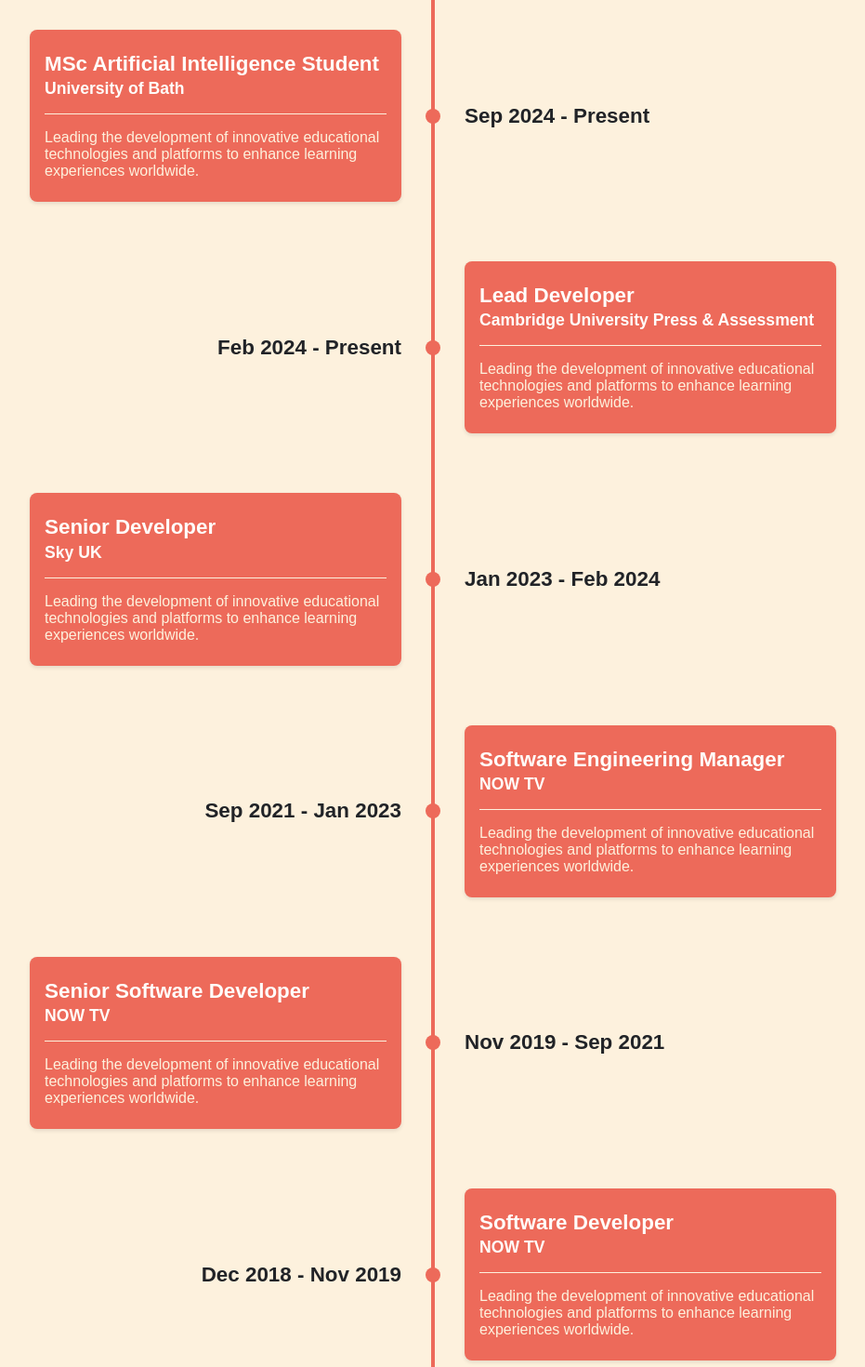
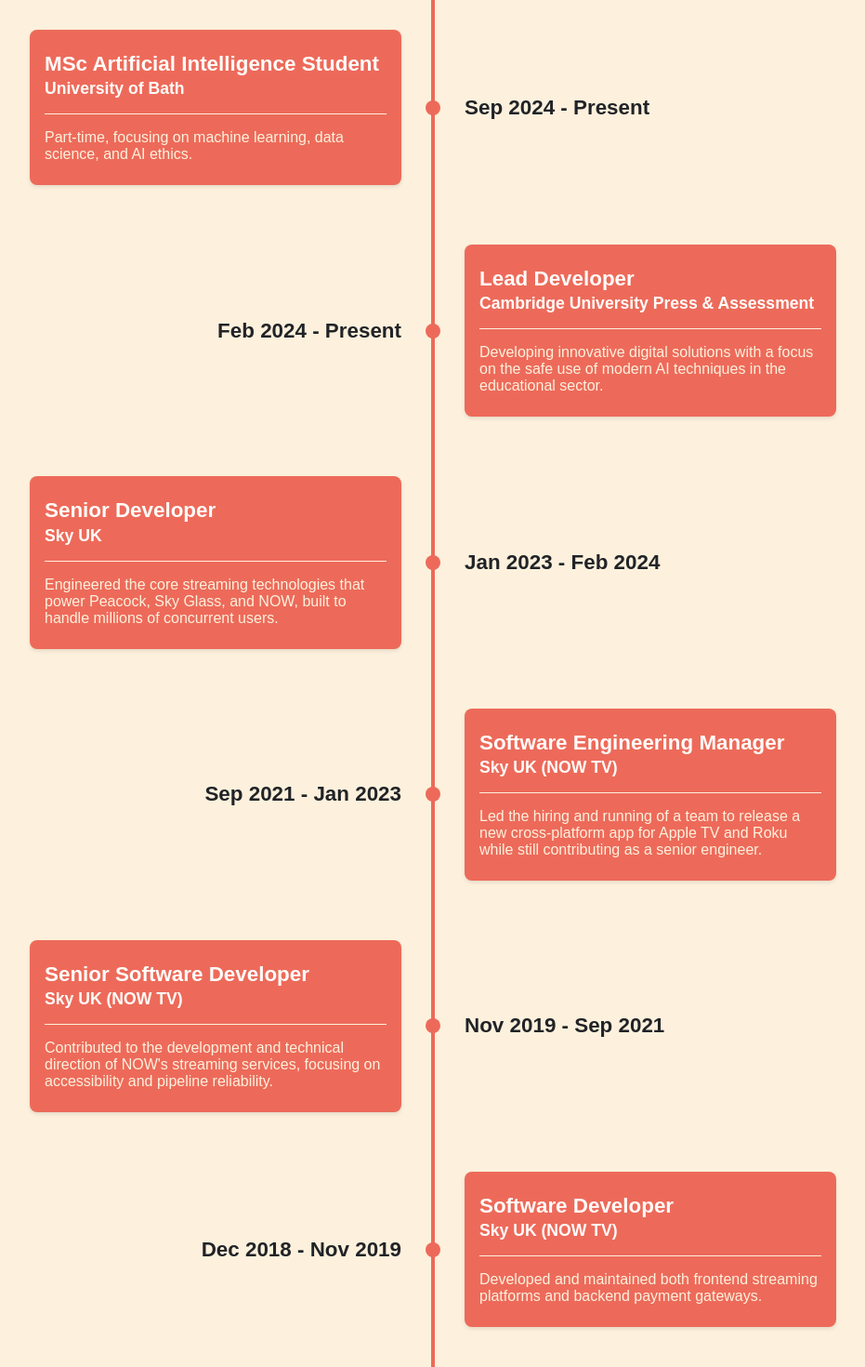
Before and after one commit to foad/foad.github.io, a React (Vite) app: page / in a window 1280 px wide. Shown: the part 680-2150 px from the top of the page at 93% size, without its empty margins (174-1105 px from the left). Built offline with nearby package versions, Linux system fonts and the light colour scheme; a web font is replaced by a local one.

Commit message:
actual timeline descriptions

```diff
--- a/src/components/timeline/timeline.tsx
+++ b/src/components/timeline/timeline.tsx
@@ -6,56 +6,55 @@
     title: "MSc Artificial Intelligence Student",
     subtitle: "University of Bath",
     description:
-      "Leading the development of innovative educational technologies and platforms to enhance learning experiences worldwide.",
+      "Part-time, focusing on machine learning, data science, and AI ethics.",
   },
   {
     date: "Feb 2024 - Present",
     title: "Lead Developer",
     subtitle: "Cambridge University Press & Assessment",
     description:
-      "Leading the development of innovative educational technologies and platforms to enhance learning experiences worldwide.",
+      "Developing innovative digital solutions with a focus on the safe use of modern AI techniques in the educational sector.",
   },
   {
     date: "Jan 2023 - Feb 2024",
     title: "Senior Developer",
     subtitle: "Sky UK",
     description:
-      "Leading the development of innovative educational technologies and platforms to enhance learning experiences worldwide.",
+      "Engineered the core streaming technologies that power Peacock, Sky Glass, and NOW, built to handle millions of concurrent users.",
   },
   {
     date: "Sep 2021 - Jan 2023",
     title: "Software Engineering Manager",
-    subtitle: "NOW TV",
+    subtitle: "Sky UK (NOW TV)",
     description:
-      "Leading the development of innovative educational technologies and platforms to enhance learning experiences worldwide.",
+      "Led the hiring and running of a team to release a new cross-platform app for Apple TV and Roku while still contributing as a senior engineer.",
   },
   {
     date: "Nov 2019 - Sep 2021",
     title: "Senior Software Developer",
-    subtitle: "NOW TV",
+    subtitle: "Sky UK (NOW TV)",
     description:
-      "Leading the development of innovative educational technologies and platforms to enhance learning experiences worldwide.",
+      "Contributed to the development and technical direction of NOW's streaming services, focusing on accessibility and pipeline reliability.",
   },
   {
     date: "Dec 2018 - Nov 2019",
     title: "Software Developer",
-    subtitle: "NOW TV",
+    subtitle: "Sky UK (NOW TV)",
     description:
-      "Leading the development of innovative educational technologies and platforms to enhance learning experiences worldwide.",
+      "Developed and maintained both frontend streaming platforms and backend payment gateways.",
   },
   {
     date: "Jul 2018 - Dec 2018",
     title: "Associate Software Developer",
     subtitle: "Sky UK",
-    description:
-      "Leading the development of innovative educational technologies and platforms to enhance learning experiences worldwide.",
+    description: "Contributed to Smart TV applications and internal tools.",
   },
   {
     date: "Sep 2015 - Jul 2018",
     title: "BEng Computer Systems Engineering Student",
     subtitle: "University of Birmingham",
     description:
-      "Leading the development of innovative educational technologies and platforms to enhance learning experiences worldwide.",
+      "Studied a broad range of topics including software engineering, embedded systems and digital signal processing.",
   },
 ];
 
```
